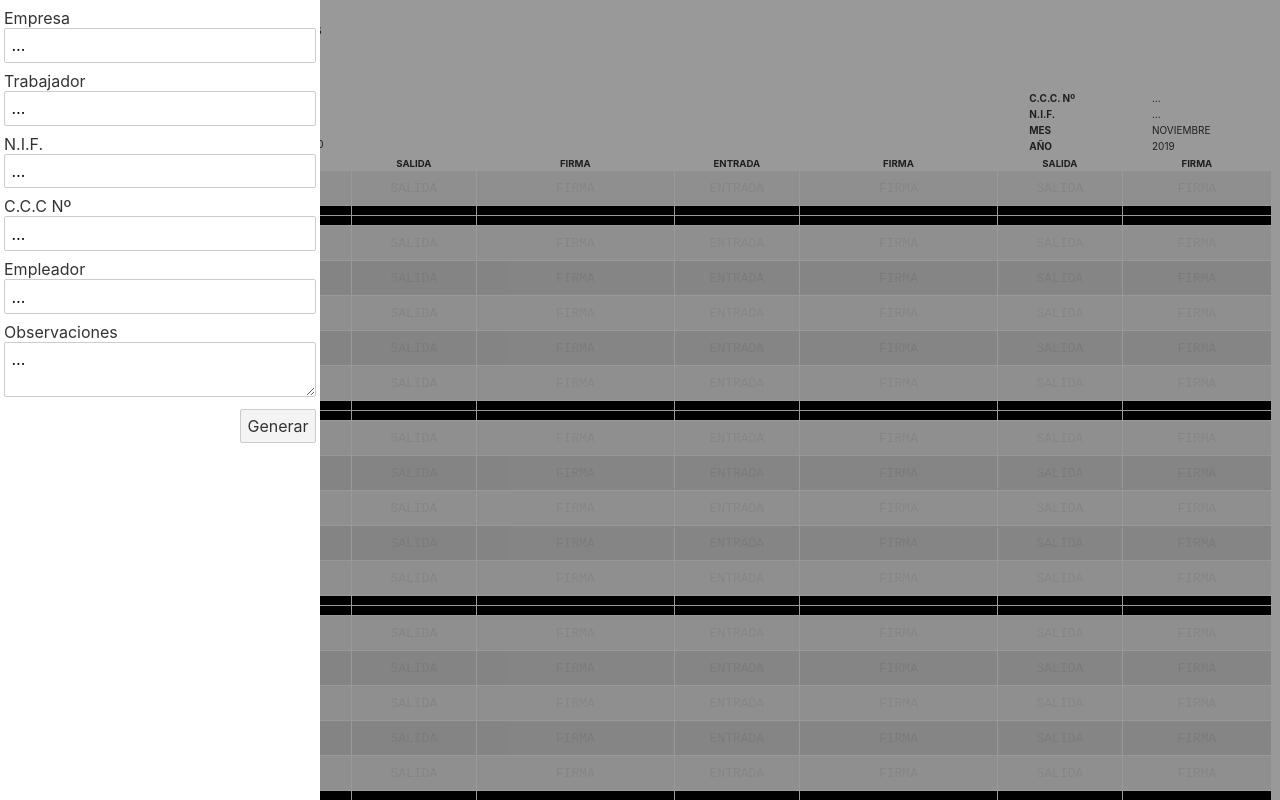
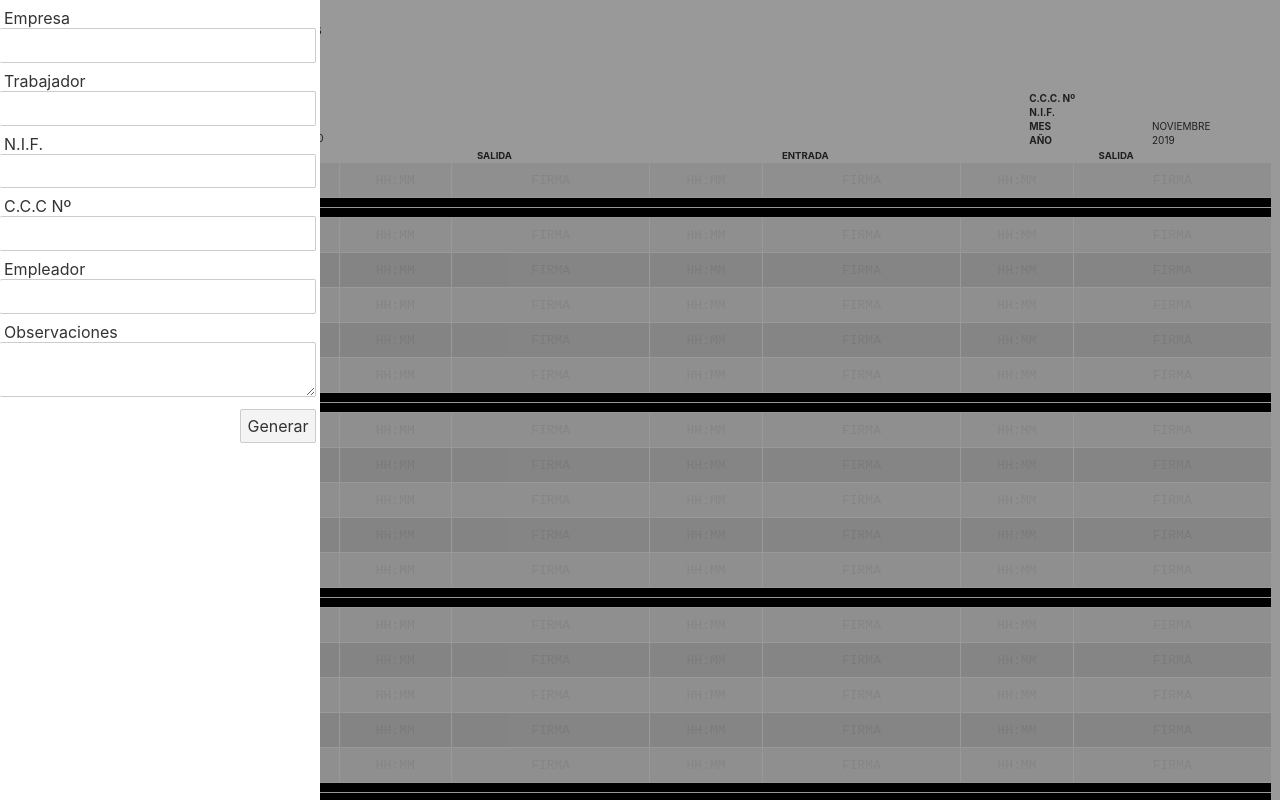
Before and after one commit to devgar/month, a Svelte app: page / in a window 1280 px wide. Shown: the top 800 px of the page. Built offline with nearby package versions, Linux system fonts and the light colour scheme.

Commit message:
Changed form-result interaction.

```diff
--- a/src/App.svelte
+++ b/src/App.svelte
@@ -17,5 +17,9 @@
 	$: query = parseQuery(window.location.search)
 </script>
 
+<svelte:head>
+	<title>Hoja de registro de trabajadores</title>
+</svelte:head>
+
 <DataForm {...query}/>
 <ResultTable {...query} />
--- a/src/DataForm.svelte
+++ b/src/DataForm.svelte
@@ -1,6 +1,8 @@
 <script>
-export let company = '…', worker = '…', generate = false
-export let ccc = '…', nif = '…', boss = '…', obs = '…'
+export let company = "", worker = "", generate = false
+export let ccc = "", nif = "", boss = "", obs = ""
+
+$: show = !company || !worker || !ccc || !nif || !boss && generate
 </script>
 
 <style>
@@ -17,14 +19,24 @@ export let ccc = '…', nif = '…', boss = '…', obs = '…'
     height: 100vh;
   }
   form input, form textarea {
-    width: 100%;
+    width: calc(100% + 4px);
+    border-left: none;
+    margin-left: -4px;
+    box-sizing: border-box;
+    resize: vertical;
+  }
+  form input:focus, form textarea:focus {
+    outline: none;
+    transition: 0.3s;
+    background: #EEE;
+    padding: 0.4em 0.2em 0.4em 0.6em;
   }
   form button {
     float: right;
   }
 </style>
 
-{#if !generate}
+{#if show}
 <div id="outerForm">
   <form on:submit>
     <input type="hidden" value="true" name="generate" />
--- a/src/ResultTable.svelte
+++ b/src/ResultTable.svelte
@@ -1,6 +1,6 @@
 <script>
-export let company = '…', worker = '…', generate = false
-export let ccc = '…', nif = '…', boss = '…', obs = '…'
+export let company = "", worker = "", generate = false
+export let ccc = "", nif = "", boss = "", obs = ""
 const months = ['ENERO', 'FEBRERO', 'MARZO', 'ABRIL', 'MAYO', 'JUNIO', 'JULIO', 'AGOSTO', 'SEPTIEMBRE', 'OCTUBRE', 'NOVIEMBRE', 'DICIEMBRE']
 const TODAY = new Date()
 
@@ -32,7 +32,7 @@ h1 {
 }
 
 #resource #columns > div > div {
-  margin: 0 0 4px;
+  margin: 0 0 2px;
 }
 
 #resource #columns > div > div > * {
@@ -51,13 +51,6 @@ h1 {
 
 #resource thead th {
   font-size: 60%;
-  width: 16%;
-}
-#resource thead th:nth-child(2n) {
-  width: 10%;
-}
-#resource thead th:first-child {
-  width: auto;
 }
 
 #resource #table tr {
@@ -80,9 +73,15 @@ h1 {
 #resource #table tr td {
   height: 32px;
   color: #DDD;
+  width: 16%;
 }
 #resource #table tr td:first-child {
   color: black !important;
+  width: auto;
+}
+
+#resource #table tr td:nth-child(2n) {
+  width: 9%;
 }
 
 #resource #table tr.black td{
@@ -108,12 +107,24 @@ h1 {
   <h1>Registro de Jornada de los Trabajadores</h1>
   <div style="display: flex;">
     <form style="margin-right: 8px;">
+      {#if company}
       <input type="hidden" name="company" value="{company}">
+      {/if}
+      {#if worker}
       <input type="hidden" name="worker" value="{worker}">
+      {/if}
+      {#if ccc}
       <input type="hidden" name="ccc" value="{ccc}">
+      {/if}
+      {#if nif}
       <input type="hidden" name="nif" value="{nif}">
+      {/if}
+      {#if boss}
       <input type="hidden" name="boss" value="{boss}">
+      {/if}
+      {#if obs}
       <input type="hidden" name="obs" value="{obs}">
+      {/if}
       <button>Formulario</button>
     </form>
     <button on:click="{e=>window.print()}">Imprimir</button>
@@ -136,27 +147,28 @@ h1 {
     <thead>
       <tr>
         <th>DIA</th>
-        <th>ENTRADA</th>
-        <th>FIRMA</th>
-        <th>SALIDA</th>
-        <th>FIRMA</th>
-        <th>ENTRADA</th>
-        <th>FIRMA</th>
-        <th>SALIDA</th>
-        <th>FIRMA</th>
+        <th colspan="2">ENTRADA</th>
+        <th colspan="2">SALIDA</th>
+        <th colspan="2">ENTRADA</th>
+        <th colspan="2">SALIDA</th>
+
       </tr>
     </thead>
     <tbody id="table">
       {#each monthArray() as day}
-      <tr class:dark="{day.dark}" class:black="{day.end}">
+      {#if day.end}
+      <tr class="black"><td>{day.i}</td><td colspan="8"></td></tr>
+      {:else}
+      <tr class:dark="{day.dark}">
         <td>{day.i}</td>
         {#each new Array(2) as i}
-        <td>ENTRADA</td>
+        <td>HH:MM</td>
         <td>FIRMA</td>
-        <td>SALIDA</td>
+        <td>HH:MM</td>
         <td>FIRMA</td>
         {/each}
       </tr>
+      {/if}
       {/each}
     </tbody>
   </table>
```
